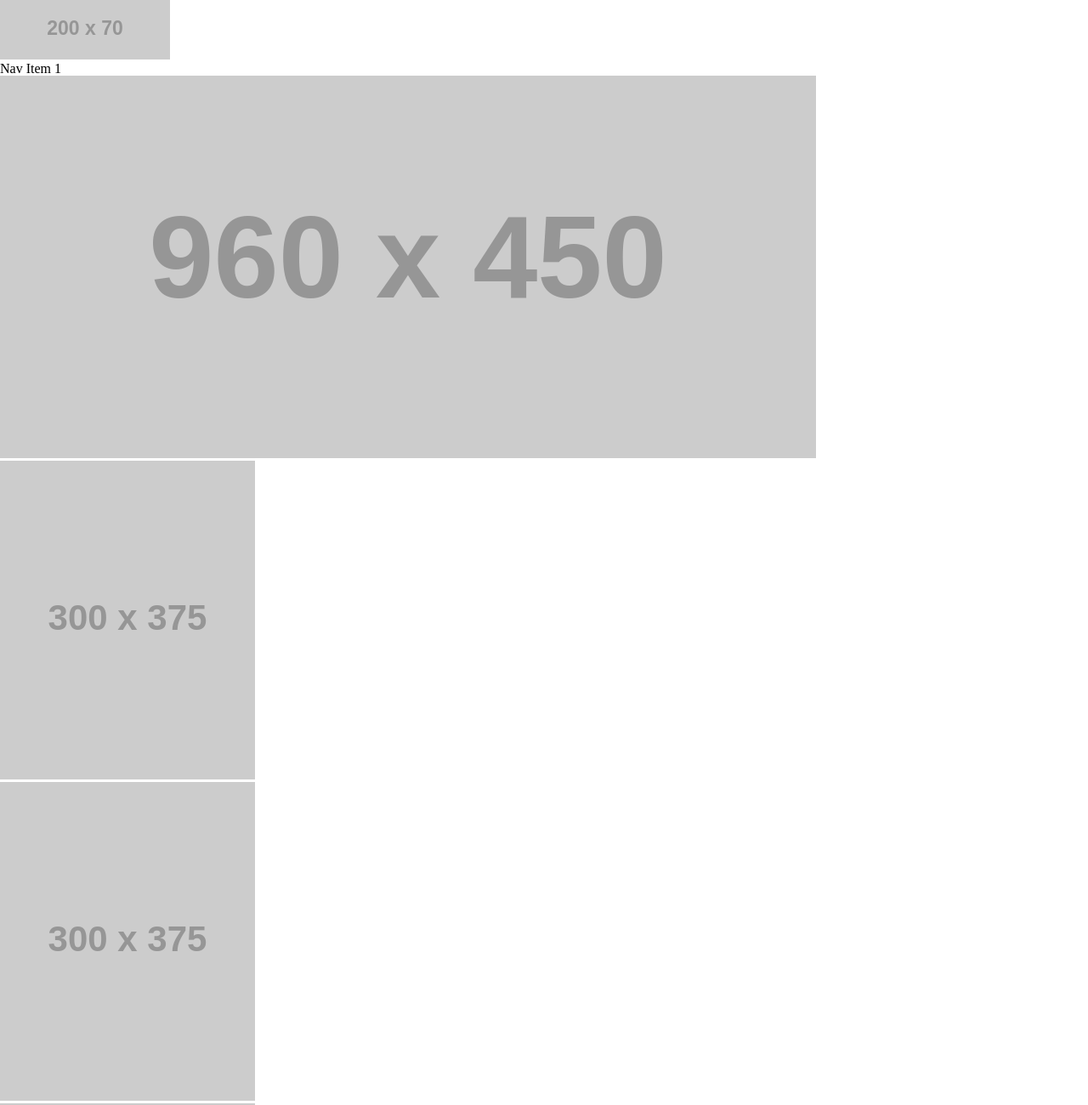
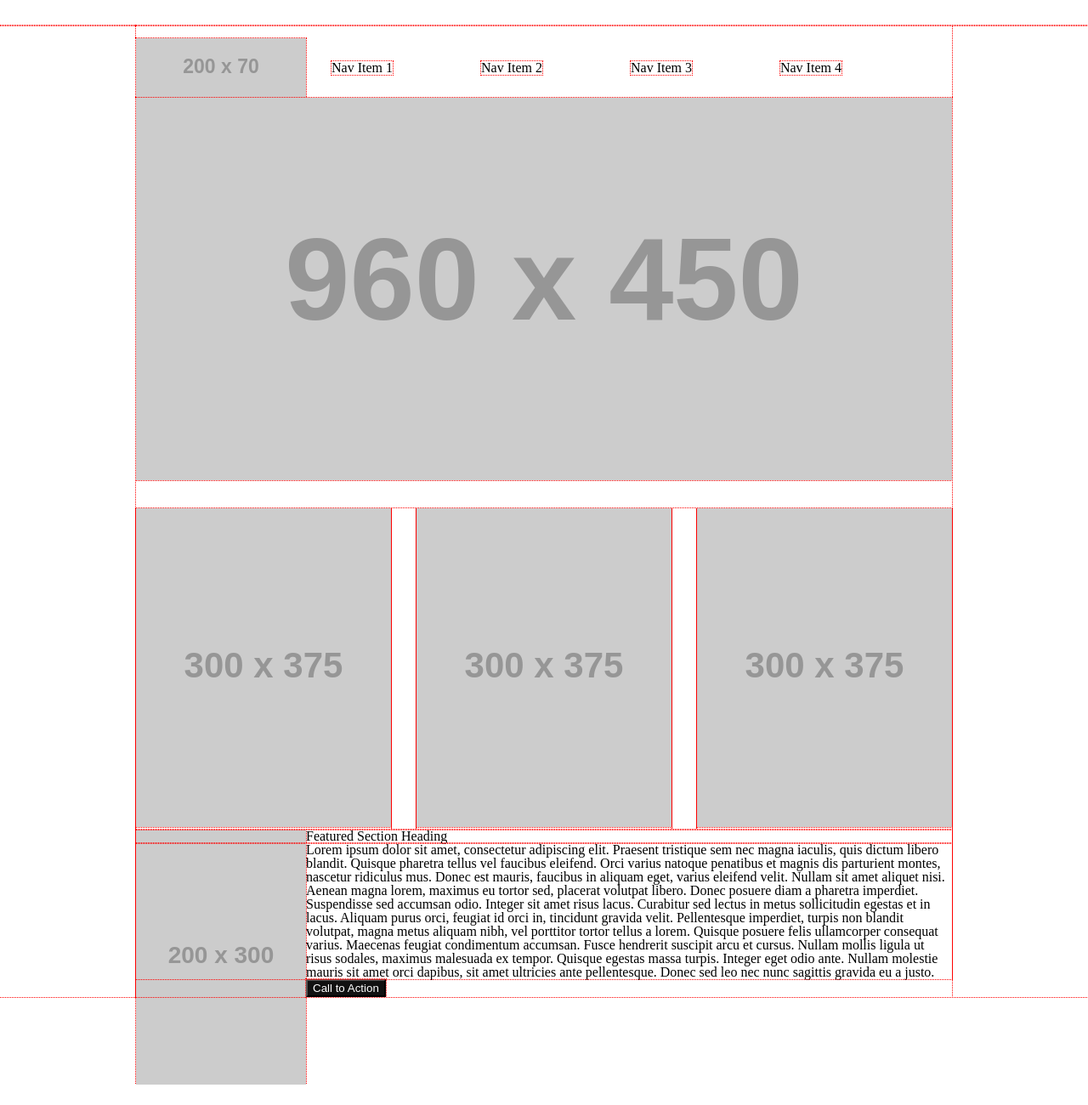
Before and after one commit to johnpstratton/wireframe-exercise, a plain HTML site: page index.html in a window 1280 px wide. Shown: the top 1300 px of the page at 85% size. After the commit the page ends 1276 px from the top, so only its background shows below. Drawn offline with Linux system fonts and the light colour scheme; placeholder pictures from the web are drawn by us.

Commit message:
wire-frame update

```diff
--- a/index.html
+++ b/index.html
@@ -4,6 +4,7 @@
   <meta charset="UTF-8">
   <meta name="viewport" content="width=device-width, initial-scale=1.0">
   <link rel="stylesheet" href ="reset.css">
+  <link rel="stylesheet" href="style.css">
   <title>Document</title>
 </head>
 <body>
@@ -12,9 +13,9 @@
     <img src="https://placehold.it/200x70/111" alt="">
     <ul>
       <li>Nav Item 1</li>
-      <li></li>
-      <li></li>
-      <li></li>
+      <li>Nav Item 2</li>
+      <li>Nav Item 3</li>
+      <li>Nav Item 4</li>
     </ul>
     </nav>
   </header>
@@ -29,7 +30,9 @@
     <img src="https://placehold.it/200x300/111" alt="">
     <h2>Featured Section Heading</h2>
     <p>
+      Lorem ipsum dolor sit amet, consectetur adipiscing elit. Praesent tristique sem nec magna iaculis, quis dictum libero blandit. Quisque pharetra tellus vel faucibus eleifend. Orci varius natoque penatibus et magnis dis parturient montes, nascetur ridiculus mus. Donec est mauris, faucibus in aliquam eget, varius eleifend velit. Nullam sit amet aliquet nisi. Aenean magna lorem, maximus eu tortor sed, placerat volutpat libero. Donec posuere diam a pharetra imperdiet.
 
+      Suspendisse sed accumsan odio. Integer sit amet risus lacus. Curabitur sed lectus in metus sollicitudin egestas et in lacus. Aliquam purus orci, feugiat id orci in, tincidunt gravida velit. Pellentesque imperdiet, turpis non blandit volutpat, magna metus aliquam nibh, vel porttitor tortor tellus a lorem. Quisque posuere felis ullamcorper consequat varius. Maecenas feugiat condimentum accumsan. Fusce hendrerit suscipit arcu et cursus. Nullam mollis ligula ut risus sodales, maximus malesuada ex tempor. Quisque egestas massa turpis. Integer eget odio ante. Nullam molestie mauris sit amet orci dapibus, sit amet ultricies ante pellentesque. Donec sed leo nec nunc sagittis gravida eu a justo.
     </p>
     <button>Call to Action</button>
   </section>
```
